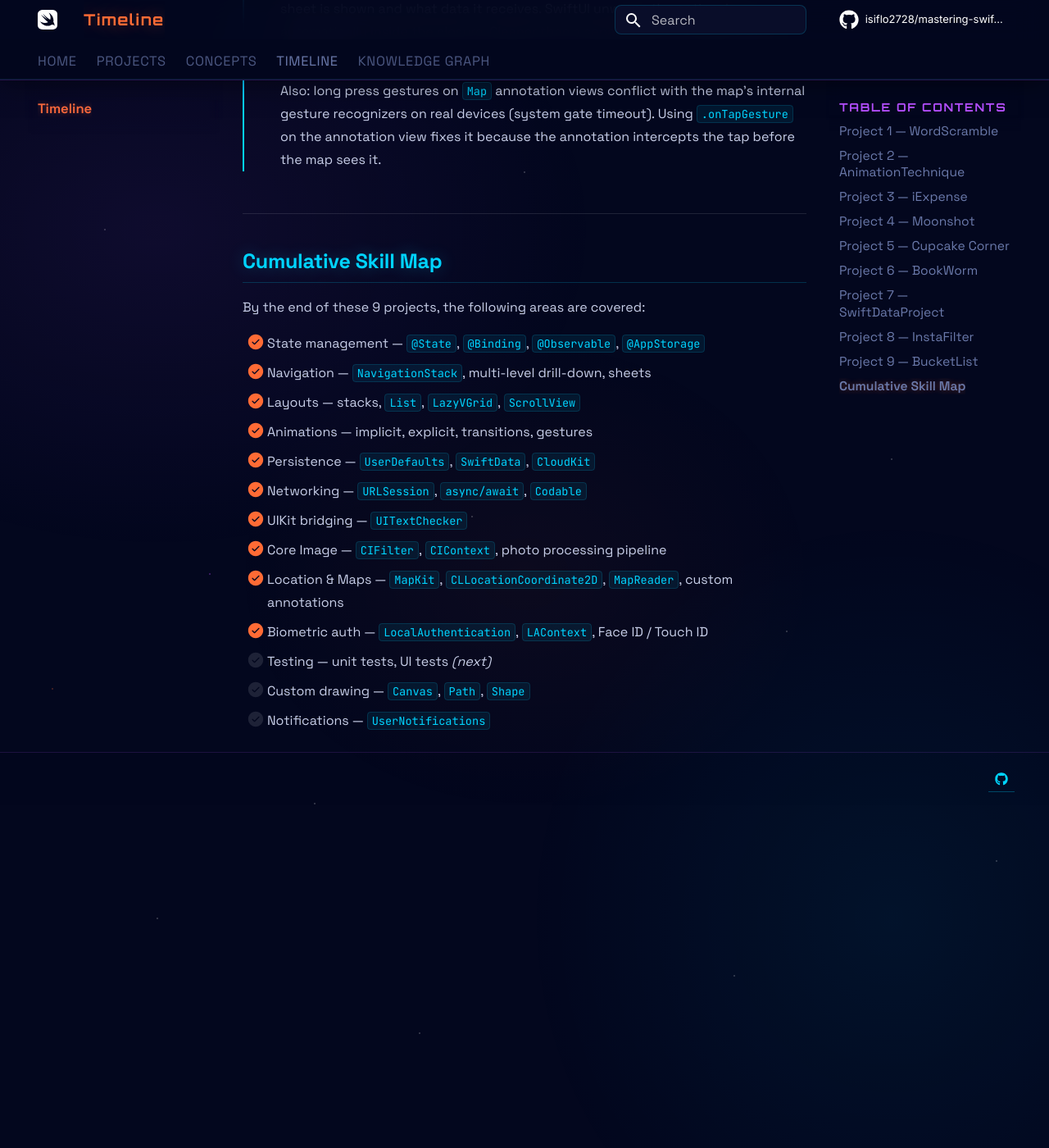
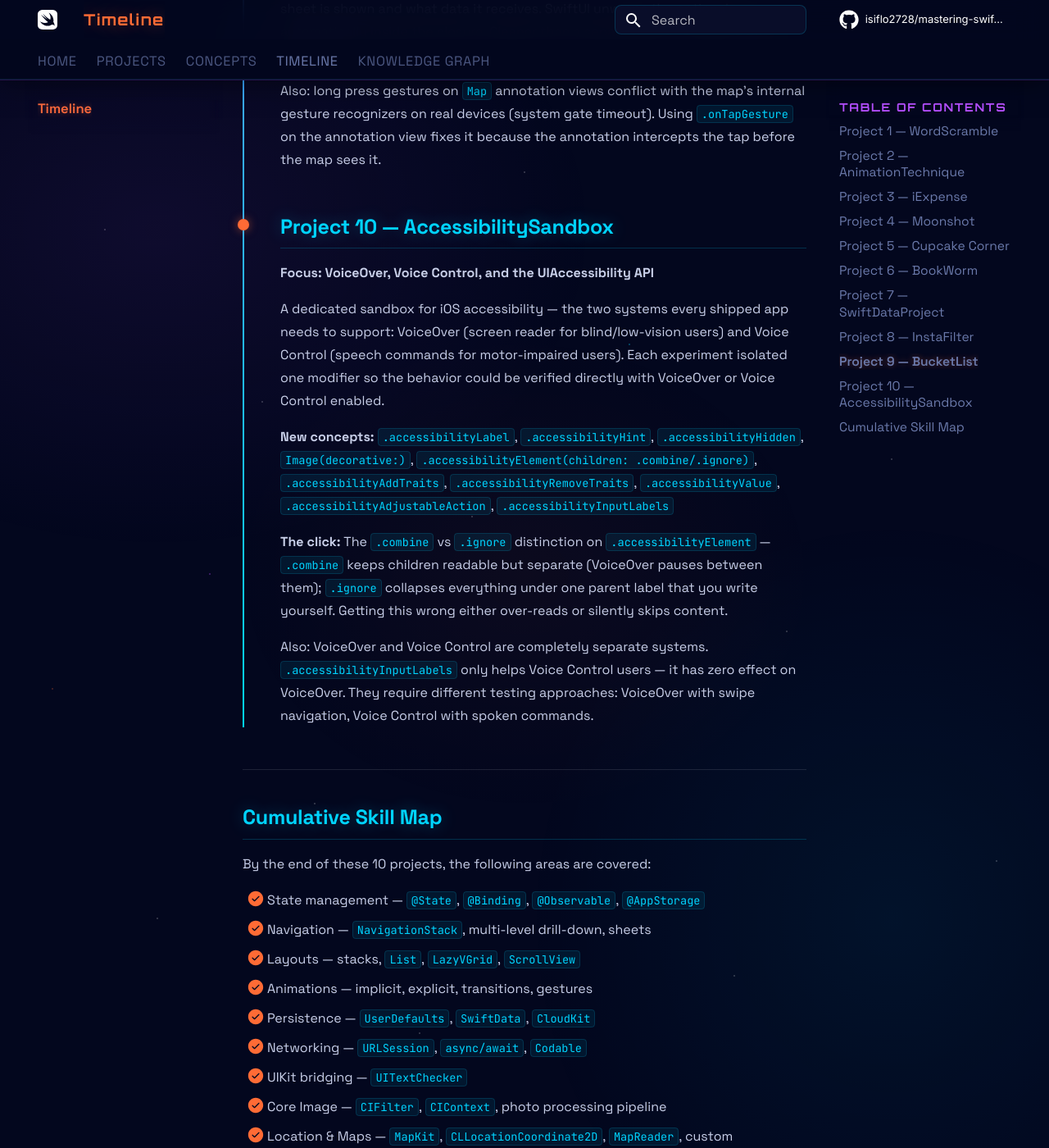
Before and after one commit to isiflo2728/swift-vault, an MkDocs documentation site: the page built from docs/timeline.md, in a window 1280 px wide and 1400 px high, scrolled down 4387 px. Shown: the whole window at 82% size. Built offline with MkDocs 1.6.1 and Material for MkDocs 9.7.7, drawn with Linux system fonts in a browser that asks for light colours; comment, search, counter and statistics services are not loaded; before the commit the page ends 5369 px from its top, so only the background shows below that; some of the changed text lies outside the part shown.

Commit message:
Add AccessibilitySandbox to learning timeline

```diff
--- a/docs/timeline.md
+++ b/docs/timeline.md
@@ -1,6 +1,6 @@
 # Learning Timeline
 
-> The progression from zero to a full iOS networking, persistence, iCloud sync, media processing, and MapKit stack — one project at a time.
+> The progression from zero to a full iOS networking, persistence, iCloud sync, media processing, MapKit, and accessibility stack — one project at a time.
 
 ---
 
@@ -125,13 +125,28 @@ Also: long press gestures on `Map` annotation views conflict with the map's inte
 
 </div>
 
+<div class="timeline-item" markdown>
+
+## Project 10 — AccessibilitySandbox
+**Focus: VoiceOver, Voice Control, and the UIAccessibility API**
+
+A dedicated sandbox for iOS accessibility — the two systems every shipped app needs to support: VoiceOver (screen reader for blind/low-vision users) and Voice Control (speech commands for motor-impaired users). Each experiment isolated one modifier so the behavior could be verified directly with VoiceOver or Voice Control enabled.
+
+**New concepts:** `.accessibilityLabel`, `.accessibilityHint`, `.accessibilityHidden`, `Image(decorative:)`, `.accessibilityElement(children: .combine/.ignore)`, `.accessibilityAddTraits`, `.accessibilityRemoveTraits`, `.accessibilityValue`, `.accessibilityAdjustableAction`, `.accessibilityInputLabels`
+
+**The click:** The `.combine` vs `.ignore` distinction on `.accessibilityElement` — `.combine` keeps children readable but separate (VoiceOver pauses between them); `.ignore` collapses everything under one parent label that you write yourself. Getting this wrong either over-reads or silently skips content.
+
+Also: VoiceOver and Voice Control are completely separate systems. `.accessibilityInputLabels` only helps Voice Control users — it has zero effect on VoiceOver. They require different testing approaches: VoiceOver with swipe navigation, Voice Control with spoken commands.
+
+</div>
+
 </div>
 
 ---
 
 ## Cumulative Skill Map
 
-By the end of these 9 projects, the following areas are covered:
+By the end of these 10 projects, the following areas are covered:
 
 - [x] State management — `@State`, `@Binding`, `@Observable`, `@AppStorage`
 - [x] Navigation — `NavigationStack`, multi-level drill-down, sheets
@@ -143,6 +158,7 @@ By the end of these 9 projects, the following areas are covered:
 - [x] Core Image — `CIFilter`, `CIContext`, photo processing pipeline
 - [x] Location & Maps — `MapKit`, `CLLocationCoordinate2D`, `MapReader`, custom annotations
 - [x] Biometric auth — `LocalAuthentication`, `LAContext`, Face ID / Touch ID
+- [x] Accessibility — VoiceOver, Voice Control, traits, grouping, adjustable actions
 - [ ] Testing — unit tests, UI tests *(next)*
 - [ ] Custom drawing — `Canvas`, `Path`, `Shape`
 - [ ] Notifications — `UserNotifications`
```
